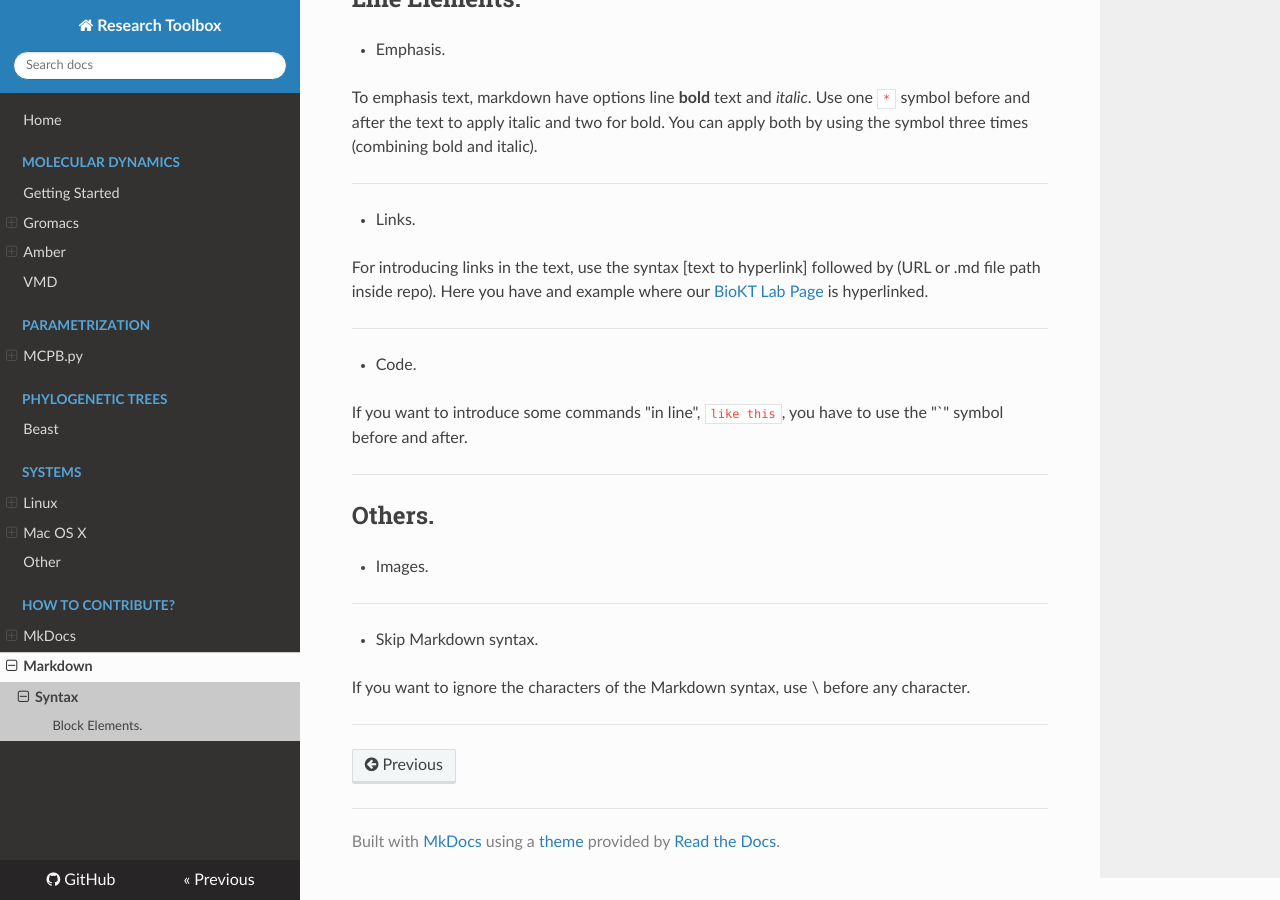
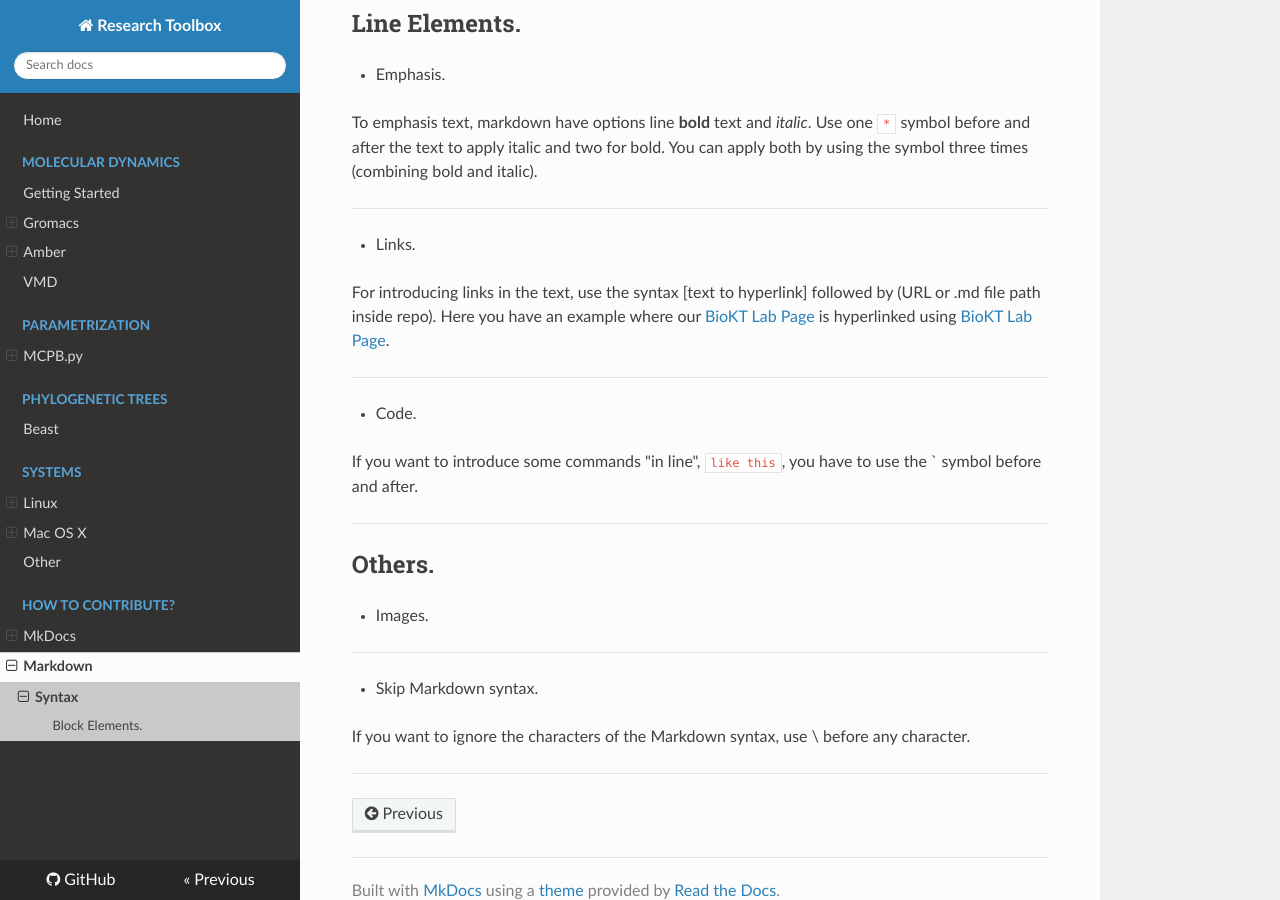
Before and after one commit to BioKT/ResDocs, an MkDocs documentation site: the page built from docs/Markdown/syntax.md, in a window 1280 px wide and 900 px high, scrolled down 2442 px. Built offline with MkDocs 1.6.1, drawn with Linux system fonts in a browser that asks for light colours; nearby versions of some CDN libraries; some of the changed text lies outside the part shown.

Commit message:
Corrections Markdown and MkDocs

````diff
--- a/docs/Markdown/syntax.md
+++ b/docs/Markdown/syntax.md
@@ -3,6 +3,7 @@
 The syntax that allows us to write this web site is *Markdown*. You can find more information about it on the internet but here you have some initial tips.
 
 ## Block Elements.
+
 - Paragraphs and line breaks.
 
 For a new paragraph, use two _enter_ keys. Double blank space is not supported.
@@ -12,7 +13,7 @@
 
 - Headers.
 
-Headers are created by levels using `#` symbol. Here you have and example
+Headers are created by levels using `#` symbol. Here you have an example:
 
 ```
 # Header 1
@@ -100,8 +101,9 @@
 will give you:
 
 * * *
+- - -
+_ _ _
 
-* * *
 
 ## Line Elements.
 - Emphasis.
@@ -112,19 +114,18 @@
 
 - Links.
 
-For introducing links in the text, use the syntax [text to hyperlink] followed by (URL or .md file path inside repo). Here you have and example where our [BioKT Lab Page](https://sites.google.com/view/biokt?pli=1) is hyperlinked.
+For introducing links in the text, use the syntax [text to hyperlink] followed by (URL or .md file path inside repo). Here you have an example where our [BioKT Lab Page](https://sites.google.com/view/biokt?pli=1) is hyperlinked using [BioKT Lab Page](URL).
 
 * * *
 
 - Code.
 
-If you want to introduce some commands "in line", `like this`, you have to use the "`" symbol before and after.
+If you want to introduce some commands "in line", `like this`, you have to use the ` symbol before and after.
 
 * * *
 
 ## Others.
 - Images.
-
 
 * * *
 
````
Also changed, not shown: docs/MkDocs/installation.md (+6 -2 lines).
